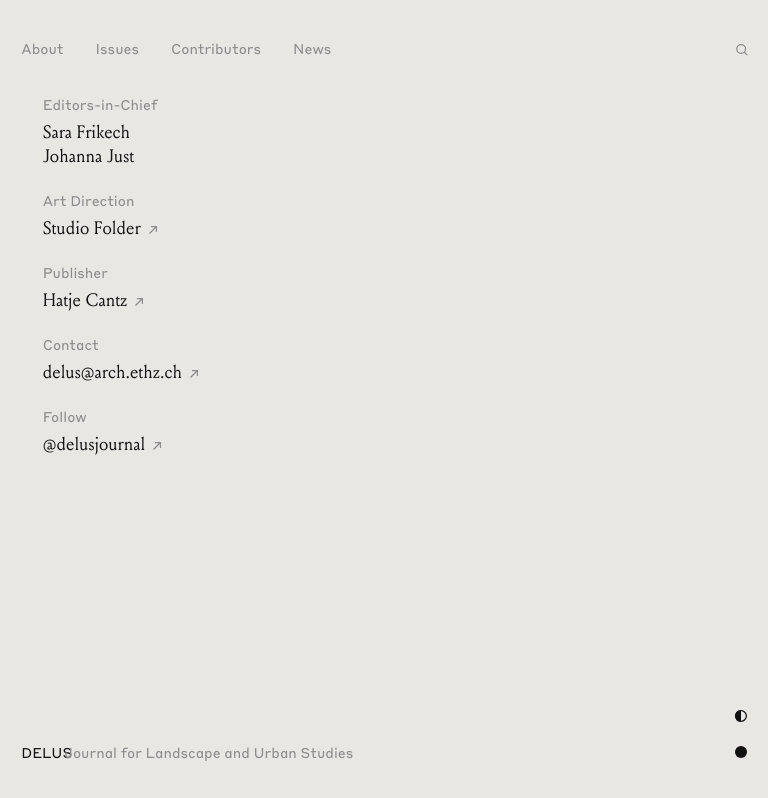
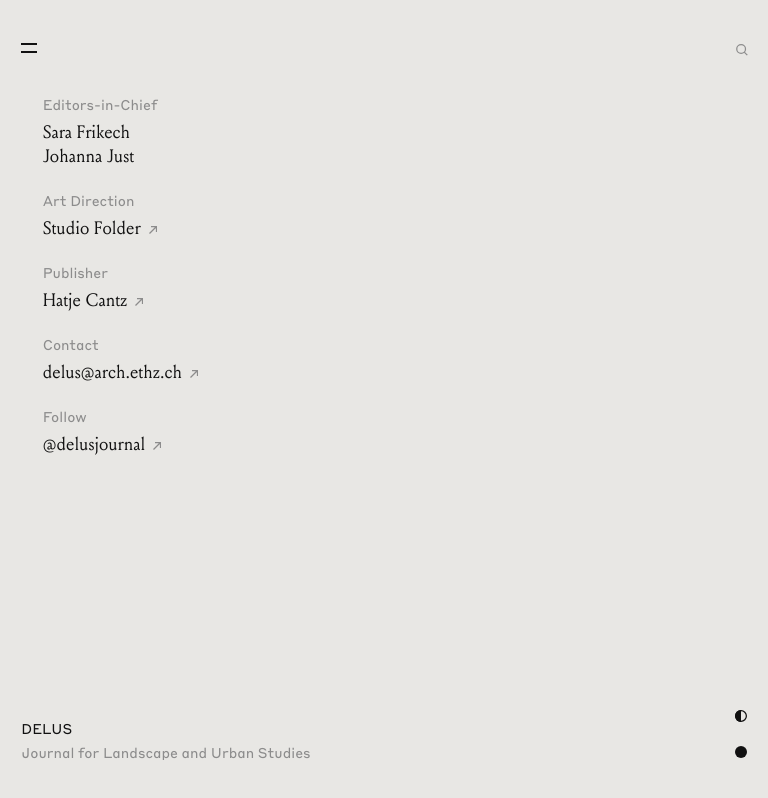
Before and after one commit to StudioFolder/delus-journal, a SvelteKit app in the folder site/: page /about in a window 768 px wide. Built offline with nearby package versions, Linux system fonts and the light colour scheme; a web font is replaced by a local one.

Commit message:
Narrow: footer on two lines, menu behind a button, page name, room above the footer; news date from column 8

```diff
--- a/site/src/lib/newsletter/Newsletter.svelte
+++ b/site/src/lib/newsletter/Newsletter.svelte
@@ -57,11 +57,11 @@
 {/if}
 
 <style>
-  /* Content above stops before the newsletter: 12 units as every from-top
-     panel, plus the newsletter (7 units: title 2, gap 1, field 3 + 1) and
-     5 units of air (as between menu and content) */
+  /* Content above stops before the newsletter: the footer's room as every
+     from-top panel, plus the newsletter (7 units: title 2, gap 1, field
+     3 + 1) and 5 units of air (as between menu and content) */
   :global(.stage .on-band.from-top.above-newsletter) {
-    padding-bottom: calc(24 * var(--u));
+    padding-bottom: calc(var(--foot-room) + 12 * var(--u));
   }
 
   .newsletter {
--- a/site/src/routes/+layout.svelte
+++ b/site/src/routes/+layout.svelte
@@ -140,6 +140,17 @@
     held = scrollY; // the new page's own place
   });
   const onkeydown = (e: KeyboardEvent) => e.key === 'Escape' && (menuOpen = false);
+
+  // The footer's height: one line, but two or three on Narrow screens
+  // (--foot; the band's content keeps clear of it: --foot-room)
+  let footHeight = $state(0);
+  // A menu left open closes when the screen changes kind (Phone, Narrow, wider)
+  onMount(() => {
+    const kinds = ['(max-width: 767px)', '(max-width: 1199px)'].map((q) => matchMedia(q));
+    const close = () => (menuOpen = false);
+    for (const kind of kinds) kind.addEventListener('change', close);
+    return () => kinds.forEach((kind) => kind.removeEventListener('change', close));
+  });
   $effect(() => {
     if (menuOpen && flows) return hold();
   });
@@ -200,11 +211,13 @@
   data-contrast={contrast.high ? 'high' : undefined}
   style:--items={nav.length + legal.length}
   style:--held="{held}px"
+  style:--foot={footHeight ? `${footHeight}px` : undefined}
 >
   <Panel area="band" inset class="band-bg">
-    <!-- Mobile only -->
+    <!-- Phone and Narrow screens only (on Narrow, not on the Small band) -->
     <button
       class="menu-button"
+      class:on-small={small}
       aria-label={menuOpen ? 'Close menu' : 'Open menu'}
       aria-expanded={menuOpen}
       onclick={toggle}
@@ -252,7 +265,7 @@
       {/each}
     </nav>
 
-    <footer>
+    <footer class:bare={bandCols < 10} bind:clientHeight={footHeight}>
       <a href="/">DELUS</a>
       <!-- Text that doesn't fit the band fades out instead of being cut.
            The tagline and the links lie in the same place: one fades out,
@@ -286,10 +299,15 @@
 {#if import.meta.env.DEV}<GridOverlay />{/if}
 
 <style>
+  /* --foot-room: what the footer takes at the bottom of the band — its
+     5 units from the bottom, its lines (one; two or three on Narrow
+     screens, measured: --foot), then 5 units of air: 12 units where it
+     is one line */
   .stage {
     position: fixed;
     inset: 0;
     background: var(--bg);
+    --foot-room: calc(10 * var(--u) + var(--foot, 2 * var(--u)));
   }
 
   .page {
@@ -345,7 +363,7 @@
   .stage :global(.on-band.from-top) {
     align-items: flex-start;
     padding-top: calc(12 * var(--u)); /* menu: 5 units + its line of 2; then 5 units of air */
-    padding-bottom: calc(12 * var(--u)); /* the same above the footer */
+    padding-bottom: var(--foot-room); /* above the footer, the same air */
   }
   /* On the background nothing frames the content: it scrolls the whole
      height of the screen and disappears at its very edges. What's inside
@@ -363,7 +381,7 @@
   }
   .stage :global(.on-band.from-bottom) {
     align-items: flex-end;
-    padding-bottom: calc(12 * var(--u)); /* footer: 5 units + its line of 2; then 5 units of air */
+    padding-bottom: var(--foot-room);
   }
   .stage :global(.on-band > *) {
     pointer-events: auto;
@@ -406,7 +424,8 @@
      below, as a descender. In the item's colour: quiet, full ink under
      the pointer and on the search page. The word stays in the page, for
      screen readers. It catches the pointer one unit around itself.
-     Not on Phone, where the menu is a list of words */
+     Not on Phone, where the menu is a list of words (on Narrow the
+     lens stays on the band's top line, out of the list: NARROW) */
   @media (min-width: 768px) {
     nav {
       right: var(--col);
@@ -527,10 +546,158 @@
   footer:has(:focus-visible) .line:not(.is-hidden) .links a {
     pointer-events: auto;
   }
+  /* Narrow screens: the tagline doesn't fit beside DELUS, so the footer
+     takes two lines — DELUS, then under it, from column 3, the tagline
+     (and, under the pointer, Imprint and Privacy). Where the band is too
+     narrow even for that, the tagline wraps, balanced */
+  @media (min-width: 768px) and (max-width: 1199px) {
+    footer {
+      grid-template-columns: minmax(0, 1fr);
+      grid-template-rows: auto 1fr;
+      justify-items: start;
+      row-gap: var(--u);
+      transition:
+        grid-template-rows var(--move),
+        row-gap var(--move);
+    }
+    .tagline {
+      white-space: normal;
+      text-wrap: balance;
+    }
+    /* Where the tagline is hidden (the Small band) its line folds away,
+       with the band: DELUS on the bottom line, as on the other screens */
+    .line {
+      min-height: 0;
+      overflow: hidden;
+    }
+    footer.bare {
+      grid-template-rows: auto 0fr;
+      row-gap: 0;
+    }
+  }
 
   .menu-button,
   .section {
     display: none;
+  }
+
+  /* ---------- MENU BUTTON: Phone and Narrow ----------
+     Two short lines one unit apart; open, they turn into a cross (an
+     icon changing state: --icon). It catches the pointer over the dot's
+     area (--dot-hit). Where it sits: in each screen's rules */
+  @media (max-width: 1199px) {
+    .menu-button {
+      --lines: calc(2 * var(--u)); /* the lines' length */
+      display: block;
+      position: absolute;
+      width: var(--dot-hit);
+      height: var(--dot-hit);
+      cursor: pointer;
+    }
+    .menu-button::before,
+    .menu-button::after {
+      content: '';
+      position: absolute;
+      left: calc((var(--dot-hit) - var(--lines)) / 2);
+      top: calc(50% - 0.75px);
+      width: var(--lines);
+      height: 1.5px;
+      background: var(--ink);
+      transition: transform var(--icon);
+    }
+    .menu-button::before {
+      transform: translateY(calc(var(--u) / -2));
+    }
+    .menu-button::after {
+      transform: translateY(calc(var(--u) / 2));
+    }
+    .menu-open .menu-button::before {
+      transform: rotate(45deg);
+    }
+    .menu-open .menu-button::after {
+      transform: rotate(-45deg);
+    }
+  }
+
+  /* ---------- Narrow: the menu behind the button ----------
+     The menu doesn't fit the band's line. In its place the menu button,
+     its lines from column 3 on the menu's line, and beside it, from
+     column 5, the name of the section on view (as on Phone); the Search
+     lens stays where it is on the other screens. Open: what the page has
+     on the band fades out, then the four sections cascade in in its
+     place, one a line. DELUS stays in the footer. Closed by the button,
+     Esc, a click on the page, going to a page. On the Small band "Back"
+     is there instead: no button, no name.
+     --shut: how far the band's content has faded for the menu (0–1), a
+     number on the page that its panels on the band follow */
+  @property --shut {
+    syntax: '<number>';
+    inherits: true;
+    initial-value: 0;
+  }
+  @media (min-width: 768px) and (max-width: 1199px) {
+    .menu-button {
+      left: calc(var(--col) - (var(--dot-hit) - var(--lines)) / 2);
+      top: calc(6 * var(--u) - var(--dot-hit) / 2); /* on the menu's line */
+      transition: opacity var(--fade-time) ease var(--fade-out-time);
+    }
+    .menu-button.on-small {
+      opacity: 0;
+      pointer-events: none;
+      transition: opacity var(--fade-out-time) ease 0s;
+    }
+    .section {
+      display: block;
+      position: absolute;
+      top: calc(5 * var(--u));
+      left: calc(3 * var(--col));
+      font: var(--type-ui);
+      white-space: nowrap;
+    }
+    /* While the menu is open the name gives way, as on Phone */
+    .stage.menu-open .section {
+      opacity: 0;
+      transition: opacity var(--fade-out-time) ease 0s;
+    }
+    nav {
+      top: calc(12 * var(--u)); /* where the band's content starts */
+      flex-direction: column;
+      gap: var(--u);
+    }
+    /* The lens: back on the menu's line, against the band's right edge */
+    nav .glass {
+      position: absolute;
+      right: 0;
+      top: calc(-7 * var(--u));
+    }
+    .stage:not(.menu-open) nav .item:not(.glass) {
+      opacity: 0;
+      pointer-events: none;
+      transition: opacity var(--fade-out-time) ease 0s;
+    }
+    .stage:not(.menu-open) nav .item:not(.glass) a {
+      pointer-events: none;
+    }
+    .stage.menu-open nav .item:not(.is-hidden) {
+      opacity: 1;
+      transition:
+        opacity var(--fade-time) ease
+          calc(var(--fade-out-time) + var(--i, 0) * var(--cascade-step)),
+        --lit var(--hover);
+    }
+    .page {
+      transition: --shut var(--fade-time) ease var(--fade-out-time);
+    }
+    .stage.menu-open .page {
+      --shut: 1;
+      transition: --shut var(--fade-out-time) ease 0s;
+    }
+    .page :global(.on-band) {
+      opacity: calc(1 - var(--shut));
+    }
+    .stage.menu-open .page :global(.on-band *) {
+      pointer-events: none;
+    }
   }
 
   /* ---------- Mobile: the band becomes a header ---------- */
@@ -672,42 +839,11 @@
       padding-bottom: 0;
     }
 
-    /* Menu button: two short lines one unit apart; open, they turn into
-       a cross (an icon changing state: --icon). The lines' right end sits
-       --pad from the edge, like DELUS on the left; the button catches
-       the touch over the dot's area (--dot-hit). */
+    /* Menu button (drawn in MENU BUTTON, above): its lines' right end
+       sits --pad from the edge, like DELUS on the left */
     .menu-button {
-      --lines: calc(2 * var(--u)); /* the lines' length */
-      display: block;
-      position: absolute;
       right: calc(var(--pad) - (var(--dot-hit) - var(--lines)) / 2);
       top: calc((var(--header) - var(--dot-hit)) / 2);
-      width: var(--dot-hit);
-      height: var(--dot-hit);
-      cursor: pointer;
-    }
-    .menu-button::before,
-    .menu-button::after {
-      content: '';
-      position: absolute;
-      left: calc((var(--dot-hit) - var(--lines)) / 2);
-      top: calc(50% - 0.75px);
-      width: var(--lines);
-      height: 1.5px;
-      background: var(--ink);
-      transition: transform var(--icon);
-    }
-    .menu-button::before {
-      transform: translateY(calc(var(--u) / -2));
-    }
-    .menu-button::after {
-      transform: translateY(calc(var(--u) / 2));
-    }
-    .menu-open .menu-button::before {
-      transform: rotate(45deg);
-    }
-    .menu-open .menu-button::after {
-      transform: rotate(-45deg);
     }
 
     /* DELUS on the left of the header; tagline at the bottom of the open band */
```
Also changed, not shown: site/src/routes/events/+layout.svelte (+7 -0 lines).
